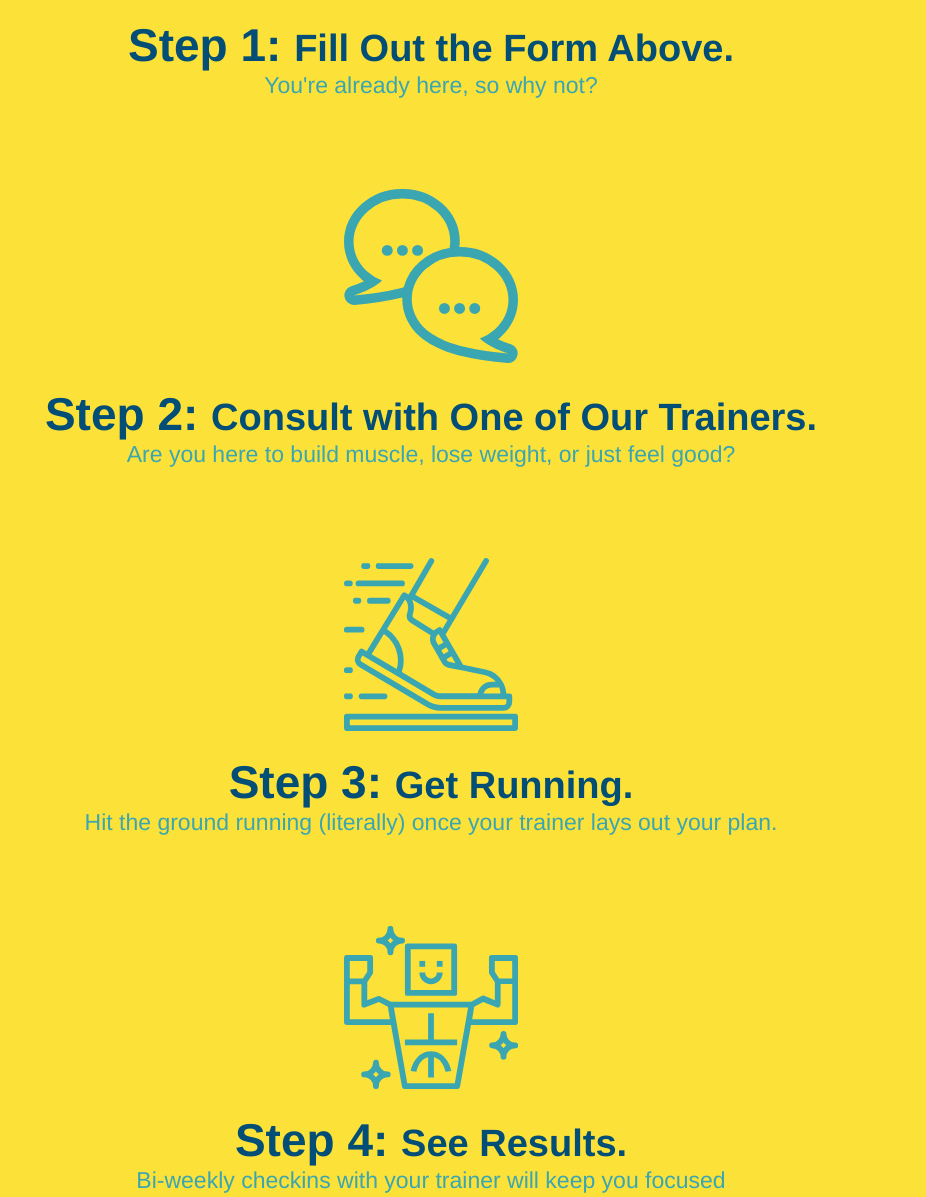
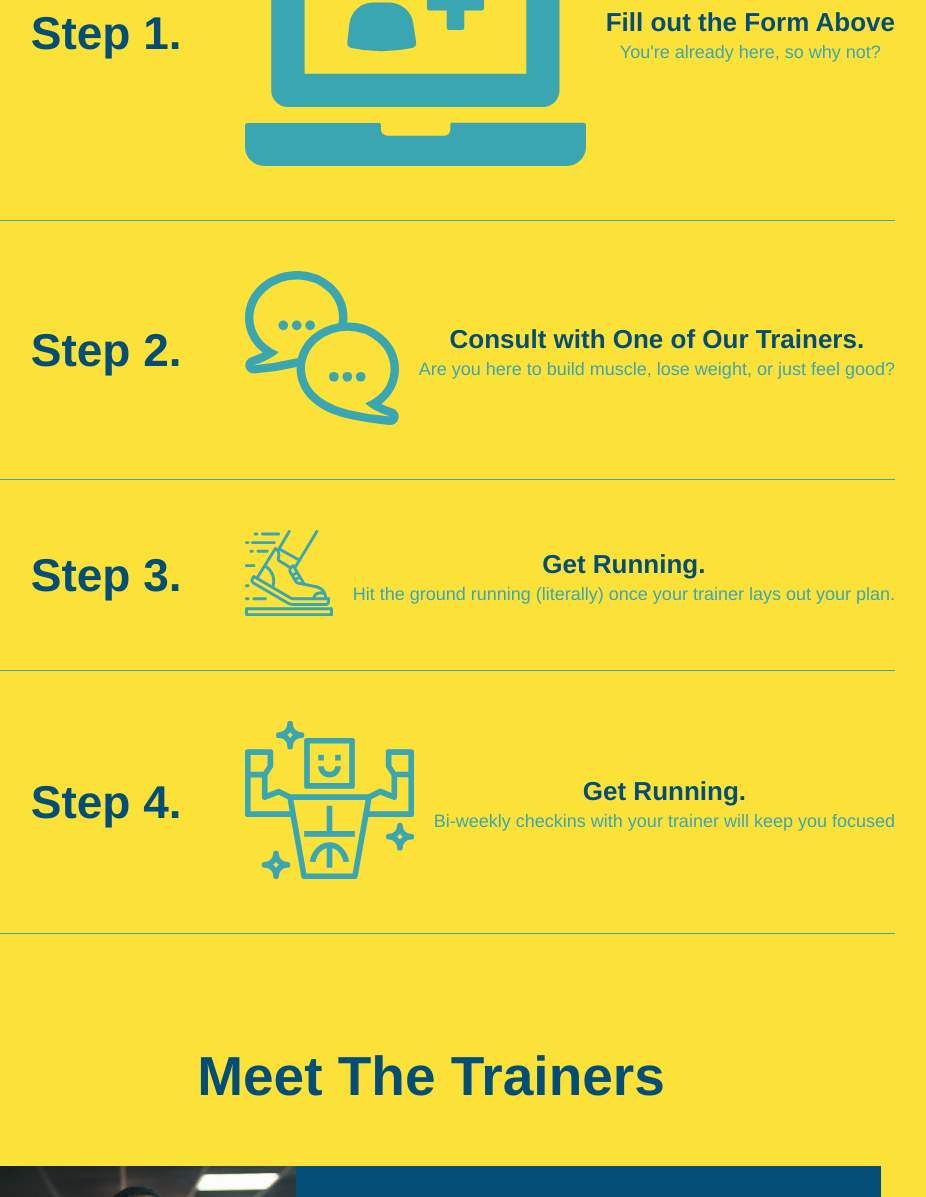
Before and after one commit to vloebel/run-buddy, a plain HTML site: page index.html in a window 1280 px wide. Shown: the part 1396-2593 px from the top of the page, without its empty margins (209-1135 px from the left). Drawn offline with Linux system fonts and the light colour scheme.

Commit message:
add flexbox to steps

```diff
--- a/assets/css/style.css
+++ b/assets/css/style.css
@@ -143,28 +143,49 @@ section {
   background: #fce138;
 }
 
-.steps div {
-  margin-bottom: 80px;
+/* flexbox styles for each step */
+.step {
+  margin: 50px auto;
+  padding-bottom: 50px;
+  width: 80%;
+  border-bottom: 1px solid #39a6b2;
+  display: flex;
+  flex-wrap: wrap;
+  align-items: center;
+  justify-content: space-between;
 }
 
-.steps img {
-  width: 15%;
-  margin: 10px 0;
+.step h3 {
+  color: #024e76;
+  font-size: 46px;
+  flex: 1 30%; /* grow = 1, basis = at least 30% wide */
 }
 
-.steps h3 {
-  color: #024e76;
-  font-size: 46px;
-  margin-top: 10px;
+.step-img {
+  flex: 1 12%;
+  margin-right: 20px;
+}
+.step-img img {  /* keep img inside its container */
+  max-width: 100%;
 }
 
-.steps p {
-  color: #39a6b2;
-  font-size: 23px;
+.step-info {
+  flex: 2 70%; /* at least 70% wide, but gets extra space at 2:1 ratio */
+  display:flex;
+  flex-wrap: wrap;
+  align-items: center;
 }
 
-.steps span {
-  font-size: 38px;
+.step-text p {
+  color: #39a6b2;
+  font-size: 18px;
+  flex:12;
+}
+
+.step-text h4 {
+  font-size: 26px;
+  line-height: 1.5;
+  color: #024e76;
 }
 
 .section-title {
--- a/index.html
+++ b/index.html
@@ -83,30 +83,57 @@
   <section id="what-you-do" class="steps">
     <h2 class="section-title secondary-border">What You Do</h2>
 
-    <div>
+    <div class="step"> <!-- Step 1-->
+      <h3>Step 1.</h3>
+      <div class="step-info">
+        <div class="step-img">
           <img src="./assets/images/step-1.svg" alt="" />
-      <h3>Step 1: <span>Fill Out the Form Above.</span></h3>
+        </div>
+        <div class="step-text">
+          <h4>Fill out the Form Above</h4>
           <p>You're already here, so why not?</p>
         </div>
-
-    <div>
+      </div>
+    </div>
+    <div class="step"> <!-- Step 2-->
+      <h3>Step 2.</h3>
+      <div class="step-info">
+        <div class="step-img">
           <img src="./assets/images/step-2.svg" alt="" />
-      <h3>Step 2: <span>Consult with One of Our Trainers.</span></h3>
+        </div>
+        <div class="step-text">
+          <h4>Consult with One of Our Trainers.</h4>
           <p>Are you here to build muscle, lose weight, or just feel good?</p>
         </div>
-
-    <div>
+      </div>
+    </div>
+    <div class="step"> <!-- Step 3-->
+      <h3>Step 3.</h3>
+      <div class="step-info">
+        <div class="step-img">
           <img src="./assets/images/step-3.svg" alt="" />
-      <h3>Step 3: <span>Get Running.</span></h3>
+        </div>
+        <div class="step-text">
+          <h4>Get Running.</h4>
           <p>Hit the ground running (literally) once your trainer lays out your plan.</p>
         </div>
+      </div>
+    </div>
 
-    <div>
+    <div class="step"> <!-- Step 4-->
+      <h3>Step 4.</h3>
+      <div class="step-info">
+        <div class="step-img">
           <img src="./assets/images/step-4.svg" alt="" />
-      <h3>Step 4: <span>See Results.</span></h3>
+        </div>
+        <div class="step-text">
+          <h4>Get Running.</h4>
           <p>Bi-weekly checkins with your trainer will keep you focused</p>
         </div>
-  </section>
+      </div>
+    </div>
+
+
 
   <!-- "meet the trainers" section -->
   <section id="your-trainers" class="trainers">
```
Lines whose indentation alone changed are shown as unchanged.
